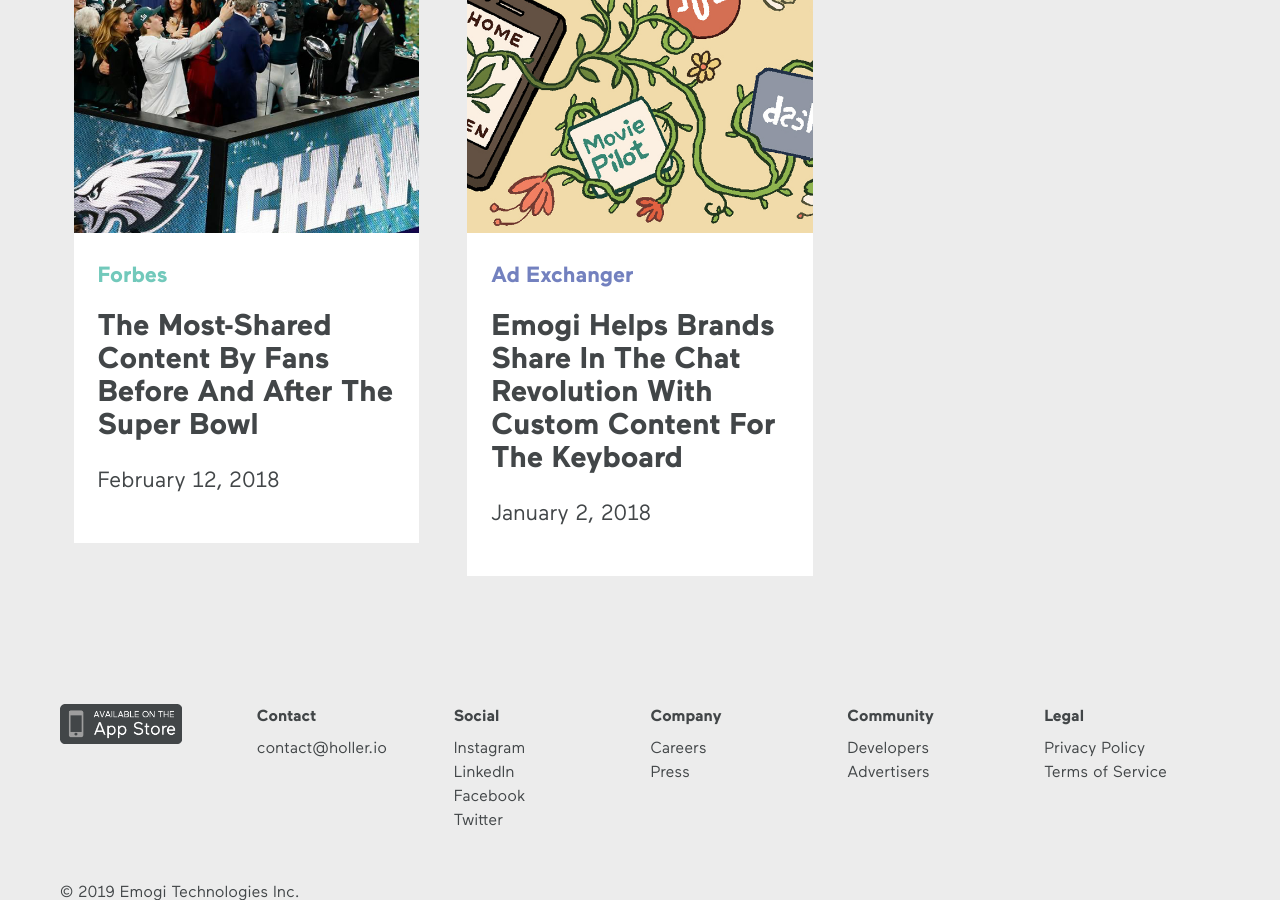
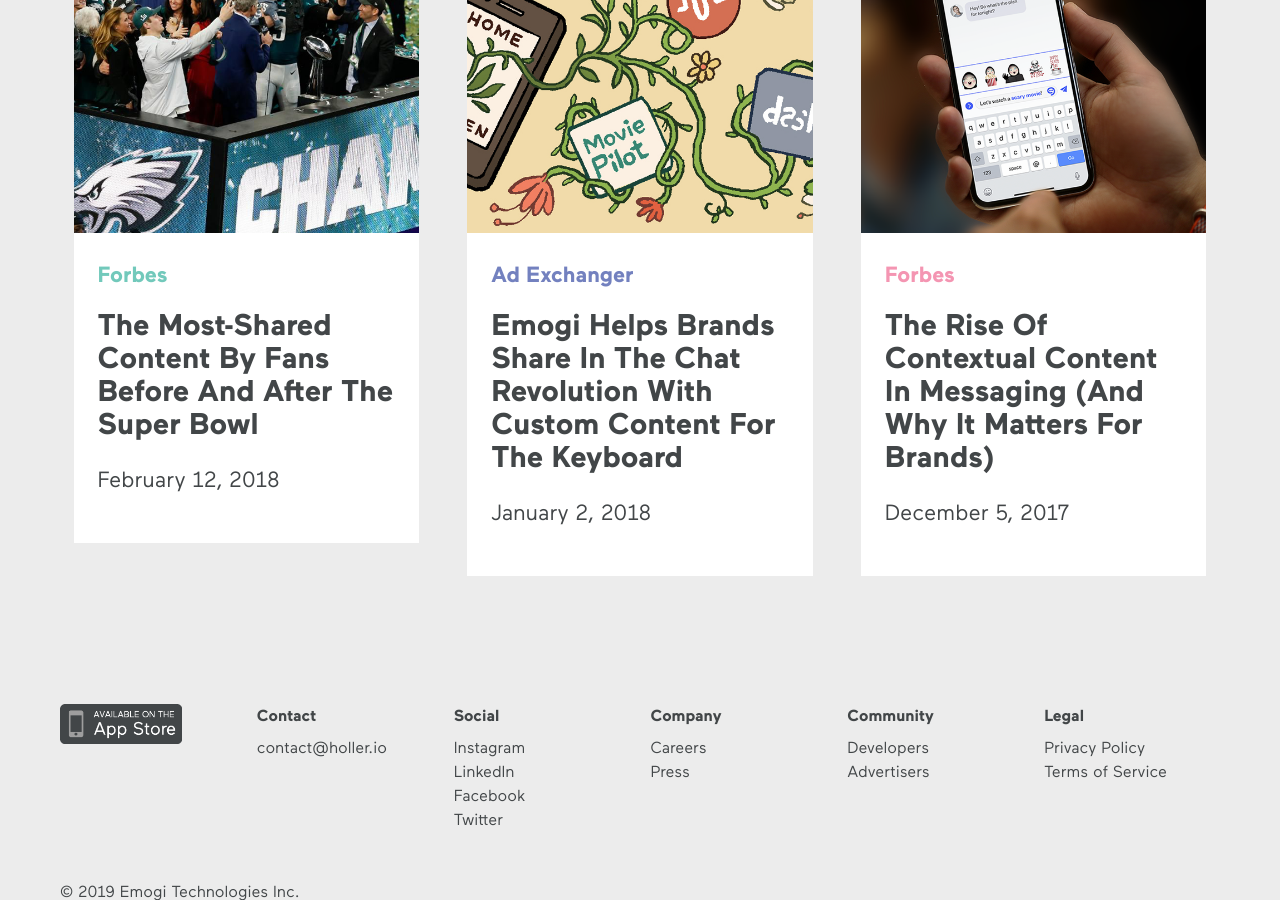
Before and after one commit to taliacotton/holler, a Jekyll site: the page built from press.html, in a window 1280 px wide and 900 px high, scrolled down 3730 px. Built offline with Jekyll 4.4.1, drawn with Linux system fonts in a browser that asks for light colours; nearby versions of some CDN libraries.

Commit message:
Updated 2 files via CloudCannon

```diff
--- a/_data/press.yml
+++ b/_data/press.yml
@@ -233,3 +233,15 @@
     /uploads/emogi-helps-brands-share-in-the-chat-revolution-with-custom-content-for-the-keyboard.png
   url: >-
     https://adexchanger.com/mobile/emogi-helps-brands-share-chat-revolution-custom-content-keyboard/
+- title: The Rise Of Contextual Content In Messaging (And Why It Matters For Brands)
+  featured: false
+  published-date: 'December 5, 2017'
+  blurb: >-
+    By delivering relevant and branded content to fans right when the
+    conversation calls for it, brands are benefiting from targeted awareness,
+    and word-of-mouth sharing in a highly engaged channel.
+  publisher: Forbes
+  image: >-
+    /uploads/the-rise-of-contextual-content-in-messaging-and-why-it-matters-for-brands.png
+  url: >-
+    https://www.forbes.com/sites/steveolenski/2017/12/05/the-rise-of-contextual-content-in-messaging-and-why-it-matters-for-brands/#28ae2a8f335d
```
Also changed, not shown: uploads/the-rise-of-contextual-content-in-messaging-and-why-it-matters-for-brands.png (added).
